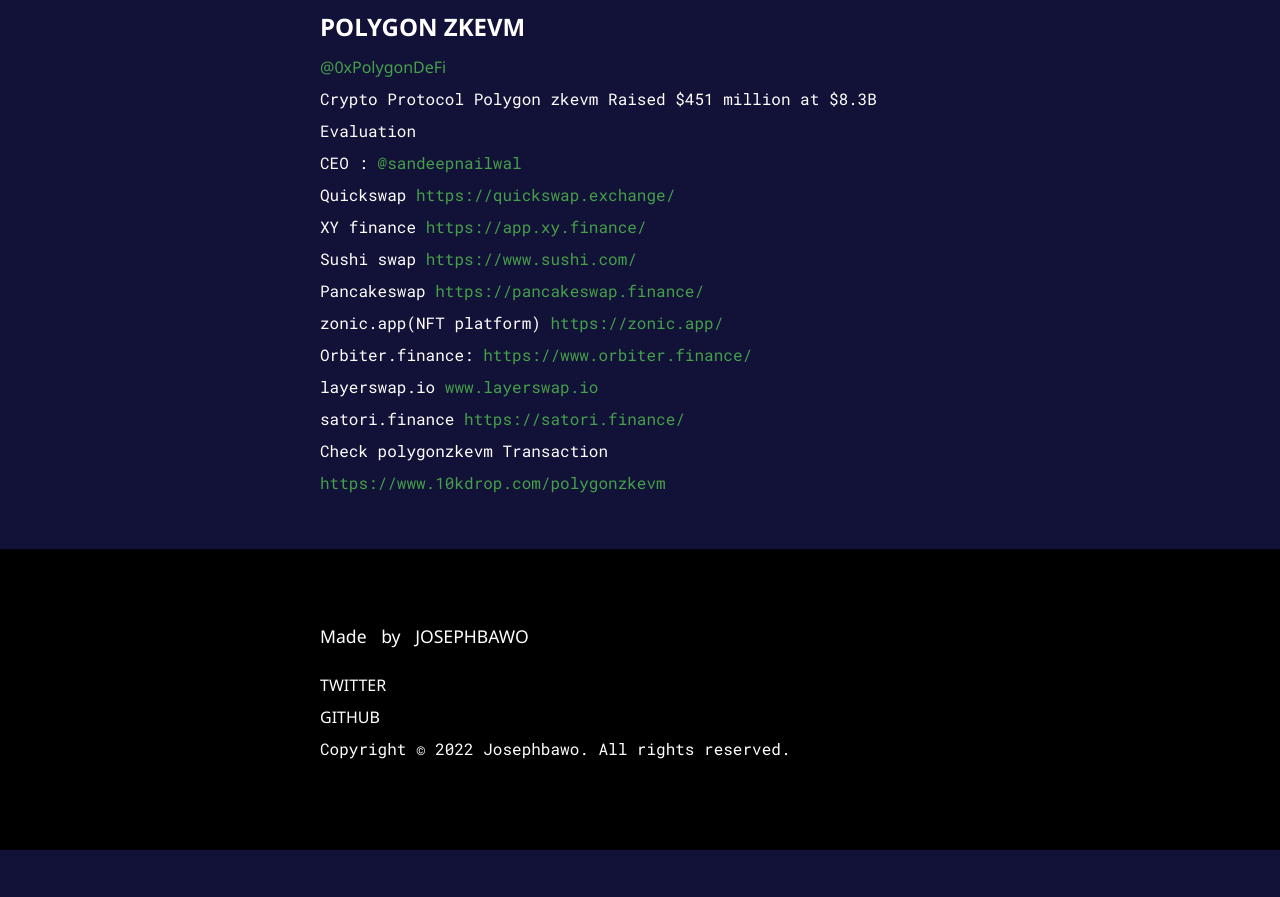
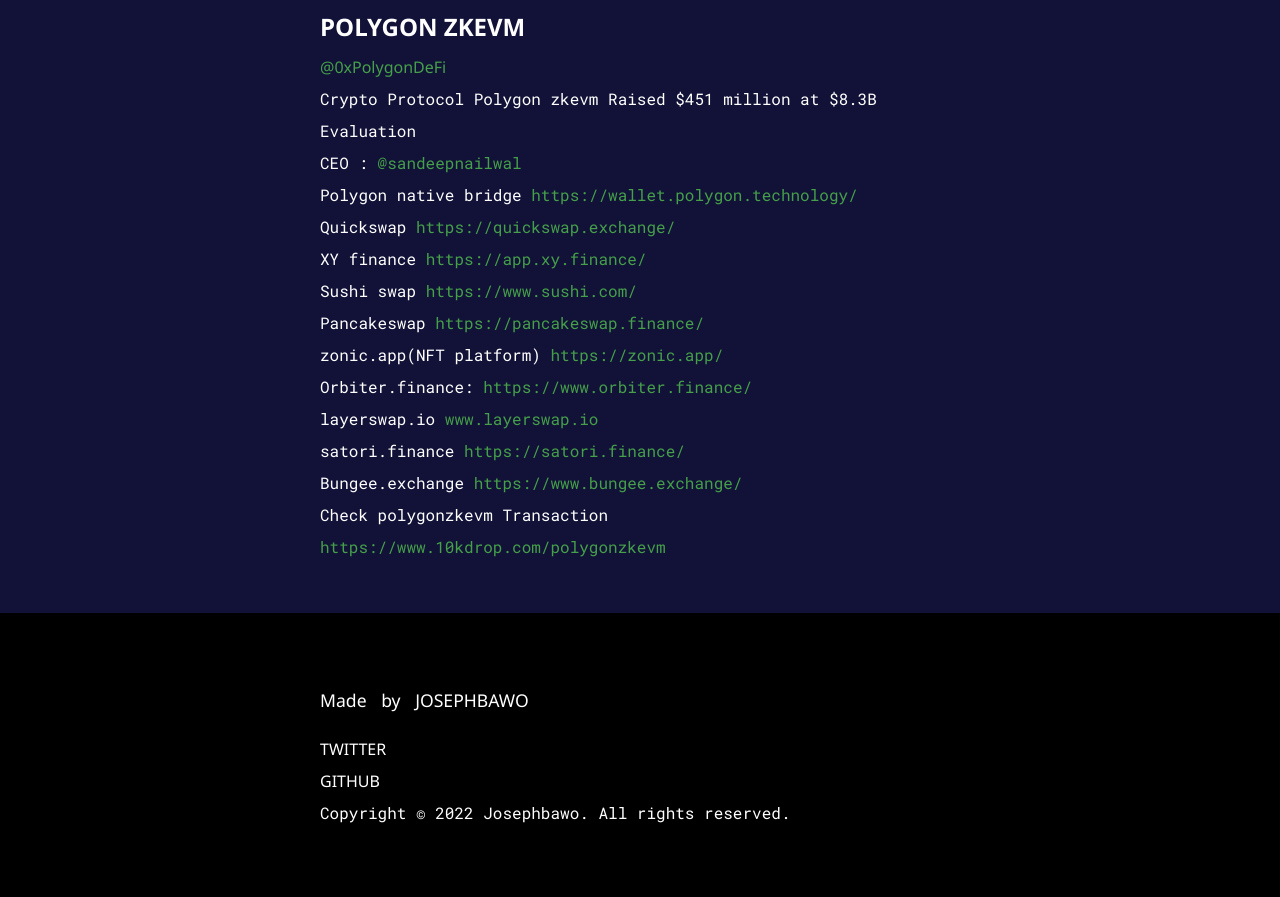
Before and after one commit to Joebakid/NFT-blog, a plain HTML site: page link.html in a window 1280 px wide. Shown: the part 3265-4162 px from the top of the page. Before the commit the page ends 4115 px from the top, so only its background shows below. Drawn offline with nearby package versions, Linux system fonts and the light colour scheme; a web font is replaced by a local one.

Commit message:
updating polygon zkevm

```diff
--- a/link.html
+++ b/link.html
@@ -481,10 +481,16 @@
             </p>
 
             <p>
+              Polygon native bridge
+              <a class="links-project" href="https://wallet.polygon.technology/"
+                >https://wallet.polygon.technology/</a
+              >
+              <br />
               Quickswap
               <a class="links-project" href="https://quickswap.exchange/"
                 >https://quickswap.exchange/</a
               >
+
               <br />
               XY finance
               <a class="links-project" href="https://app.xy.finance/"
@@ -519,6 +525,11 @@
               satori.finance
               <a class="links-project" href=" https://satori.finance/">
                 https://satori.finance/</a
+              >
+              <br />
+              Bungee.exchange
+              <a class="links-project" href="https://www.bungee.exchange/">
+                https://www.bungee.exchange/</a
               >
               <br />
               Check polygonzkevm Transaction
```
